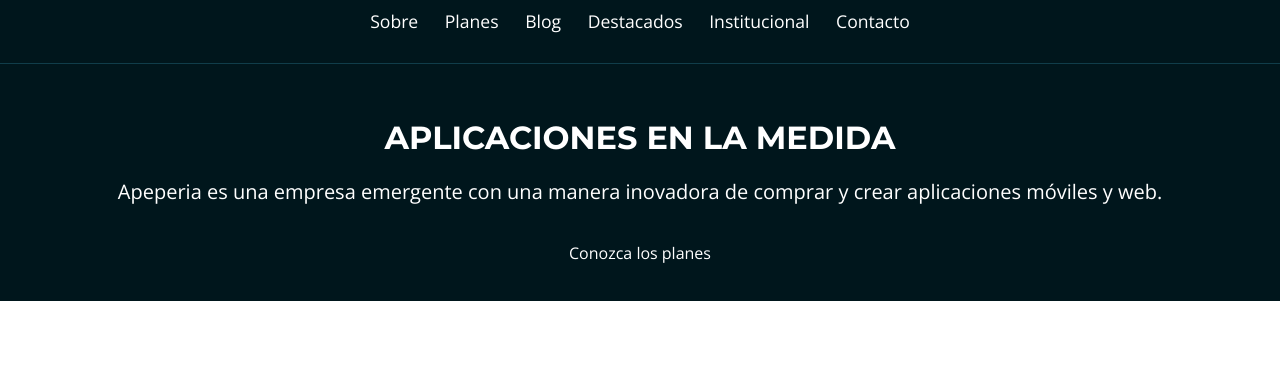
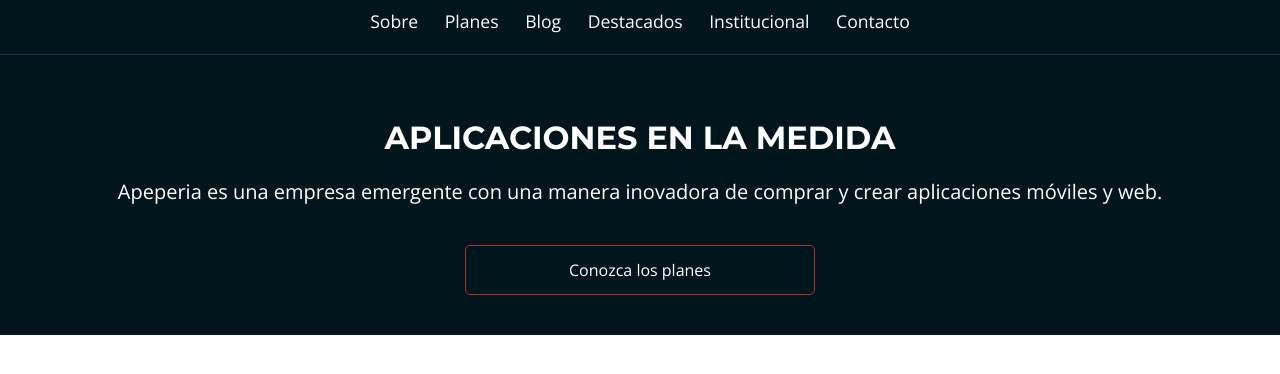
Before and after one commit to FacundoDLR/Layouts-responsive, a plain HTML site: page index.html in a window 1280 px wide. Shown: the part 74-448 px from the top of the page. Drawn offline with nearby package versions, Linux system fonts and the light colour scheme.

Commit message:
Agregando variables de xolores y fuentes al CSS raiz

```diff
--- a/css/bases.css
+++ b/css/bases.css
@@ -1,3 +1,55 @@
+:root {
+
+    /* - Colores de fondo */
+    --background-llamada-mobile: #00161C;
+    --background-blanco: #FFFFFF;
+    --background-azul-claro: #DFE3F5;
+    --background-ceniza-claro: #F7F4F4;
+    --background-ceniza-medio: #D9D9D9;
+
+    /* - Borda */
+    --border-cabecera-mobile: #103D4A;
+
+    /* - Botón */
+    --boton-rojo: #B72E2E;
+
+    /* - Fuente */
+    --fuente-ceniza-claro: #666666;
+    --fuente-ceniza-oscuro: #4F4C4C;
+
+    /* - Planes */
+    --planes-card-start: #035A76;
+    --planes-card-ultra: #690F8E;
+    --planes-card-mega: #B00024;
+
+    /* - Enlace */
+    --fuente-enlace: #0006FF;
+
+    /* - Footer */
+    --background-footer: #333333;
+
+    /* - Fuentes */
+
+    --Montserrat:'Montserrat', sans-serif;
+    --Open-sans: 'Open Sans', sans-serif;
+}
+
 body{
-    font-family: "Open Sans", "sans serif";
+    font-family: var(--Open-sans);
 }
+
+.container{
+    padding-left: 6%;
+    padding-right: 6%;
+}
+
+.boton{
+    text-align: center;
+    display: block;
+    width: 100%;
+    max-width: 350px;
+    box-sizing: border-box;
+    padding: 1rem 2rem;
+    border: 1px solid var(--boton-rojo);
+    border-radius: 5px;
+}
--- a/css/head.css
+++ b/css/head.css
@@ -31,6 +31,6 @@
     display: inline-block;
 
     margin-right: .7rem;
-    margin-bottom: 1.25rem;
+    margin-bottom: .7rem;
     margin-left: .7rem;
 }
--- a/css/llamada.css
+++ b/css/llamada.css
@@ -13,7 +13,7 @@
 }
 
 .llamada__titulo {
-    font-family: 'Montserrat', serif;
+    font-family: var(--Montserrat);
     font-size: 2rem;
     font-weight: 700;
     text-transform: uppercase;
--- a/index.html
+++ b/index.html
@@ -13,7 +13,7 @@
 </head>
 <body>
 
-    <header class="head">
+    <header class="head container">
         <img class="head__logo" src="img/logo-apeperia.svg" alt="Logo de Apeperia">
         <nav class="head__navegacion">
             <ul>
@@ -28,10 +28,10 @@
     </header>
 
     <main>
-        <section class="llamada">
+        <section class="llamada container">
             <h1 class="llamada__titulo">Aplicaciones en la medida</h1>
             <p class="llamada__texto">Apeperia es una empresa emergente con una manera inovadora de comprar y crear aplicaciones móviles y web.</p>
-            <a class="llamada__boton" href="#">Conozca los planes</a>
+            <a class="llamada__boton boton" href="#">Conozca los planes</a>
         </section>
     </main>
 
```
